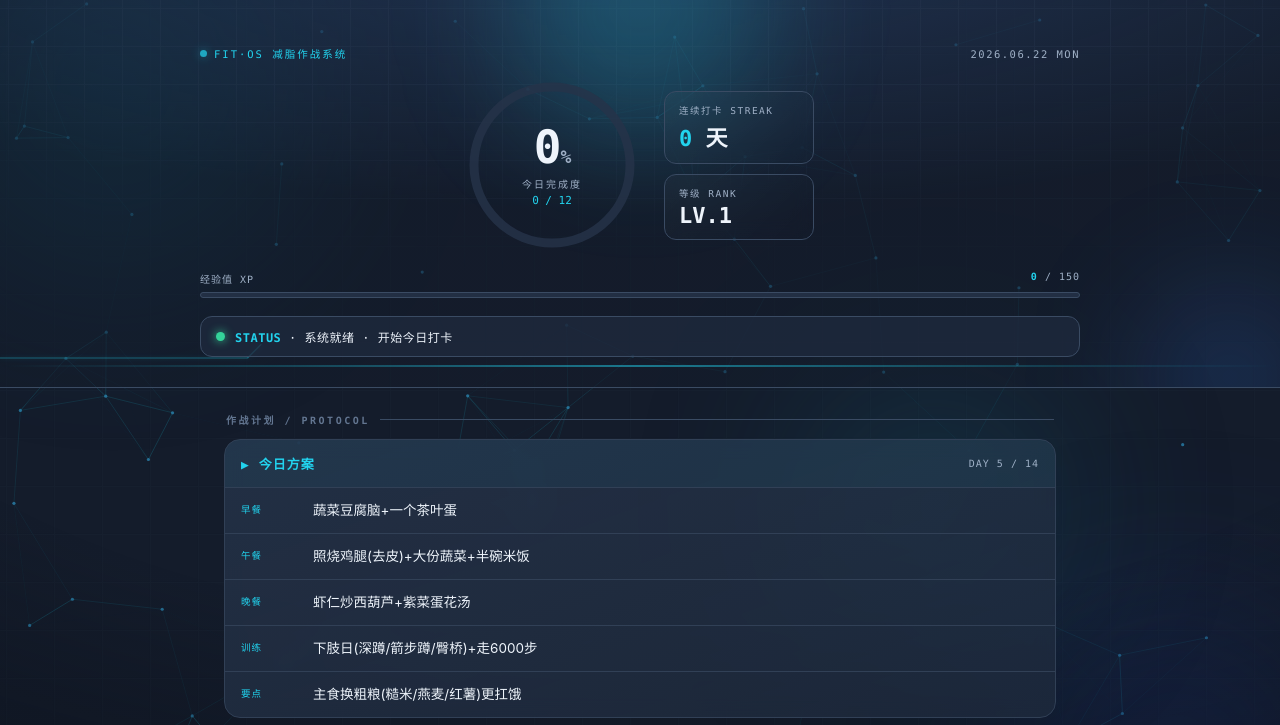
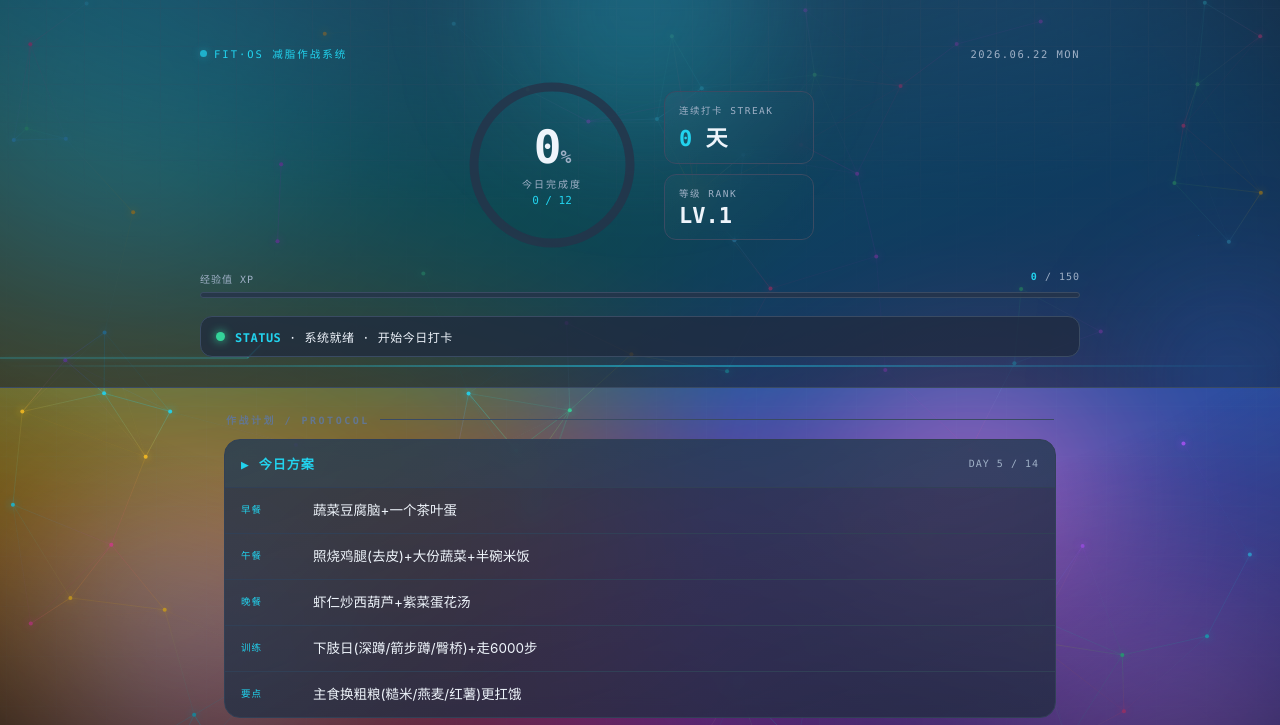
Before and after one commit to kkriswei/fit-tracker, a plain HTML site: page index.html in a window 1280 px wide. Shown: the top 725 px of the page. Drawn offline with Linux system fonts and the light colour scheme.

Commit message:
多彩极光+多色互动粒子网络，背景大幅炫化

```diff
--- a/index.html
+++ b/index.html
@@ -23,16 +23,19 @@ html{background:var(--bg)}
 body{font-family:var(--sans);background:transparent;color:var(--text);min-height:100vh;padding-bottom:84px;overflow-x:hidden;-webkit-font-smoothing:antialiased}
 .mono{font-family:var(--mono)}
 
-/* ===== 全屏科技背景 ===== */
-#net{position:fixed;inset:0;z-index:0;pointer-events:none;opacity:.6}
-.bg-grid-full{position:fixed;inset:0;z-index:0;pointer-events:none;background-image:linear-gradient(var(--line) 1px,transparent 1px),linear-gradient(90deg,var(--line) 1px,transparent 1px);background-size:48px 48px;opacity:.07;animation:gridDrift 32s linear infinite}
-.bg-orb{position:fixed;border-radius:50%;filter:blur(90px);z-index:0;pointer-events:none;opacity:.3}
-.bg-orb.a{width:360px;height:360px;background:#0e7490;top:-110px;left:-90px;animation:floatA 20s ease-in-out infinite}
-.bg-orb.b{width:320px;height:320px;background:#1e3a8a;bottom:-130px;right:-70px;animation:floatB 26s ease-in-out infinite}
-.bg-orb.c{width:260px;height:260px;background:#155e75;top:46%;left:62%;animation:floatA 30s ease-in-out infinite}
-@keyframes floatA{50%{transform:translate(46px,34px) scale(1.1)}}
-@keyframes floatB{50%{transform:translate(-46px,-30px) scale(1.08)}}
-.vignette{position:fixed;inset:0;z-index:0;pointer-events:none;background:radial-gradient(120% 90% at 50% 30%,transparent 55%,rgba(8,12,20,.55) 100%)}
+/* ===== 全屏科技背景（多彩） ===== */
+.aurora{position:fixed;inset:-45%;z-index:0;pointer-events:none;filter:blur(110px) saturate(1.4);opacity:.55;background:conic-gradient(from 0deg at 50% 50%,#0ea5e9,#6366f1,#a855f7,#ec4899,#f59e0b,#22d3ee,#14b8a6,#0ea5e9);animation:auroraSpin 36s linear infinite}
+@keyframes auroraSpin{to{transform:rotate(360deg)}}
+#net{position:fixed;inset:0;z-index:1;pointer-events:none;opacity:.92}
+.bg-grid-full{position:fixed;inset:0;z-index:0;pointer-events:none;background-image:linear-gradient(rgba(150,190,225,.5) 1px,transparent 1px),linear-gradient(90deg,rgba(150,190,225,.5) 1px,transparent 1px);background-size:50px 50px;opacity:.05;animation:gridDrift 32s linear infinite}
+.bg-orb{position:fixed;border-radius:50%;filter:blur(80px);z-index:0;pointer-events:none;opacity:.5;mix-blend-mode:screen}
+.bg-orb.a{width:360px;height:360px;background:#22d3ee;top:-110px;left:-90px;animation:floatA 18s ease-in-out infinite}
+.bg-orb.b{width:320px;height:320px;background:#a855f7;bottom:-130px;right:-70px;animation:floatB 24s ease-in-out infinite}
+.bg-orb.c{width:280px;height:280px;background:#ec4899;top:44%;left:64%;animation:floatA 30s ease-in-out infinite}
+.bg-orb.d{width:300px;height:300px;background:#3b82f6;top:62%;left:4%;animation:floatB 27s ease-in-out infinite}
+@keyframes floatA{50%{transform:translate(50px,40px) scale(1.14)}}
+@keyframes floatB{50%{transform:translate(-50px,-34px) scale(1.1)}}
+.vignette{position:fixed;inset:0;z-index:1;pointer-events:none;background:radial-gradient(120% 90% at 50% 22%,transparent 48%,rgba(7,11,18,.62) 100%)}
 .card,.icard,.plan-card,.scard,.stat-tile,.metric,.tipbox{backdrop-filter:blur(10px);-webkit-backdrop-filter:blur(10px)}
 .wrap{max-width:880px;margin:0 auto;padding:0 16px}
 @media(min-width:768px){.wrap{padding:0 24px}}
@@ -200,9 +203,10 @@ body{font-family:var(--sans);background:transparent;color:var(--text);min-height
 </style>
 </head>
 <body>
+<div class="aurora"></div>
 <canvas id="net"></canvas>
 <div class="bg-grid-full"></div>
-<div class="bg-orb a"></div><div class="bg-orb b"></div><div class="bg-orb c"></div>
+<div class="bg-orb a"></div><div class="bg-orb b"></div><div class="bg-orb c"></div><div class="bg-orb d"></div>
 <div class="vignette"></div>
 
 <!-- ===== TODAY ===== -->
@@ -509,25 +513,35 @@ function toast(m){const t=document.getElementById('toast');t.textContent=m;t.cla
 syncHistory();renderHeader();renderTasks();renderPlanToday();renderTip();updateRing();updateXP();
 setInterval(renderHeader,60000);
 
-// ===== 全屏粒子星座网络 =====
+// ===== 全屏多彩粒子网络（鼠标/触摸互动）=====
 (function(){
  const cv=document.getElementById('net');if(!cv||!cv.getContext)return;
  const ctx=cv.getContext('2d');let w,h,dpr,pts;
+ const PAL=['#22d3ee','#a855f7','#ec4899','#38bdf8','#34d399','#fbbf24'];
+ const RGB=PAL.map(c=>{const n=parseInt(c.slice(1),16);return [n>>16,(n>>8)&255,n&255];});
+ const mouse={x:-9999,y:-9999};
  function resize(){dpr=Math.min(window.devicePixelRatio||1,2);w=cv.width=innerWidth*dpr;h=cv.height=innerHeight*dpr;cv.style.width=innerWidth+'px';cv.style.height=innerHeight+'px';}
- function init(){const n=Math.min(110,Math.floor(innerWidth*innerHeight/12000));pts=[];for(let i=0;i<n;i++)pts.push({x:Math.random()*w,y:Math.random()*h,vx:(Math.random()-.5)*.28*dpr,vy:(Math.random()-.5)*.28*dpr});}
+ function init(){const n=Math.min(120,Math.floor(innerWidth*innerHeight/11000));pts=[];for(let i=0;i<n;i++){const k=i%PAL.length;pts.push({x:Math.random()*w,y:Math.random()*h,vx:(Math.random()-.5)*.3*dpr,vy:(Math.random()-.5)*.3*dpr,c:PAL[k],rgb:RGB[k]});}}
+ function rgba(r,a){return 'rgba('+r[0]+','+r[1]+','+r[2]+','+a+')';}
  function tick(){
-  ctx.clearRect(0,0,w,h);
-  const D=140*dpr;
-  for(const p of pts){p.x+=p.vx;p.y+=p.vy;if(p.x<0||p.x>w)p.vx*=-1;if(p.y<0||p.y>h)p.vy*=-1;}
-  for(let i=0;i<pts.length;i++)for(let j=i+1;j<pts.length;j++){
-   const a=pts[i],b=pts[j],dx=a.x-b.x,dy=a.y-b.y,d=Math.hypot(dx,dy);
-   if(d<D){const o=(1-d/D)*.45;ctx.strokeStyle='rgba(34,211,238,'+o+')';ctx.lineWidth=1*dpr;ctx.beginPath();ctx.moveTo(a.x,a.y);ctx.lineTo(b.x,b.y);ctx.stroke();}
-  }
-  for(const p of pts){ctx.fillStyle='rgba(56,189,248,.85)';ctx.beginPath();ctx.arc(p.x,p.y,1.6*dpr,0,7);ctx.fill();}
+  ctx.clearRect(0,0,w,h);const D=145*dpr,DM=180*dpr,cap=.55*dpr;
+  for(const p of pts){p.x+=p.vx;p.y+=p.vy;if(p.x<0||p.x>w)p.vx*=-1;if(p.y<0||p.y>h)p.vy*=-1;
+   if(mouse.x>-9000){const dx=mouse.x-p.x,dy=mouse.y-p.y,d=Math.hypot(dx,dy)||1;if(d<DM){p.vx+=dx/d*.025*dpr;p.vy+=dy/d*.025*dpr;}}
+   const sp=Math.hypot(p.vx,p.vy);if(sp>cap){p.vx*=cap/sp;p.vy*=cap/sp;}}
+  ctx.lineWidth=1*dpr;
+  for(let i=0;i<pts.length;i++)for(let j=i+1;j<pts.length;j++){const a=pts[i],b=pts[j],dx=a.x-b.x,dy=a.y-b.y,d=Math.hypot(dx,dy);
+   if(d<D){const o=(1-d/D)*.5,g=ctx.createLinearGradient(a.x,a.y,b.x,b.y);g.addColorStop(0,rgba(a.rgb,o));g.addColorStop(1,rgba(b.rgb,o));ctx.strokeStyle=g;ctx.beginPath();ctx.moveTo(a.x,a.y);ctx.lineTo(b.x,b.y);ctx.stroke();}}
+  if(mouse.x>-9000)for(const p of pts){const dx=mouse.x-p.x,dy=mouse.y-p.y,d=Math.hypot(dx,dy);if(d<DM){ctx.strokeStyle=rgba(p.rgb,(1-d/DM)*.75);ctx.beginPath();ctx.moveTo(p.x,p.y);ctx.lineTo(mouse.x,mouse.y);ctx.stroke();}}
+  for(const p of pts){ctx.fillStyle=p.c;ctx.shadowBlur=9*dpr;ctx.shadowColor=p.c;ctx.beginPath();ctx.arc(p.x,p.y,2*dpr,0,7);ctx.fill();}
+  ctx.shadowBlur=0;
   requestAnimationFrame(tick);
  }
  resize();init();tick();
  let t;addEventListener('resize',()=>{clearTimeout(t);t=setTimeout(()=>{resize();init();},200);});
+ addEventListener('mousemove',e=>{mouse.x=e.clientX*dpr;mouse.y=e.clientY*dpr;});
+ addEventListener('mouseleave',()=>{mouse.x=mouse.y=-9999;});
+ addEventListener('touchmove',e=>{const tc=e.touches[0];if(tc){mouse.x=tc.clientX*dpr;mouse.y=tc.clientY*dpr;}},{passive:true});
+ addEventListener('touchend',()=>{mouse.x=mouse.y=-9999;});
 })();
 </script>
 </body>
```
